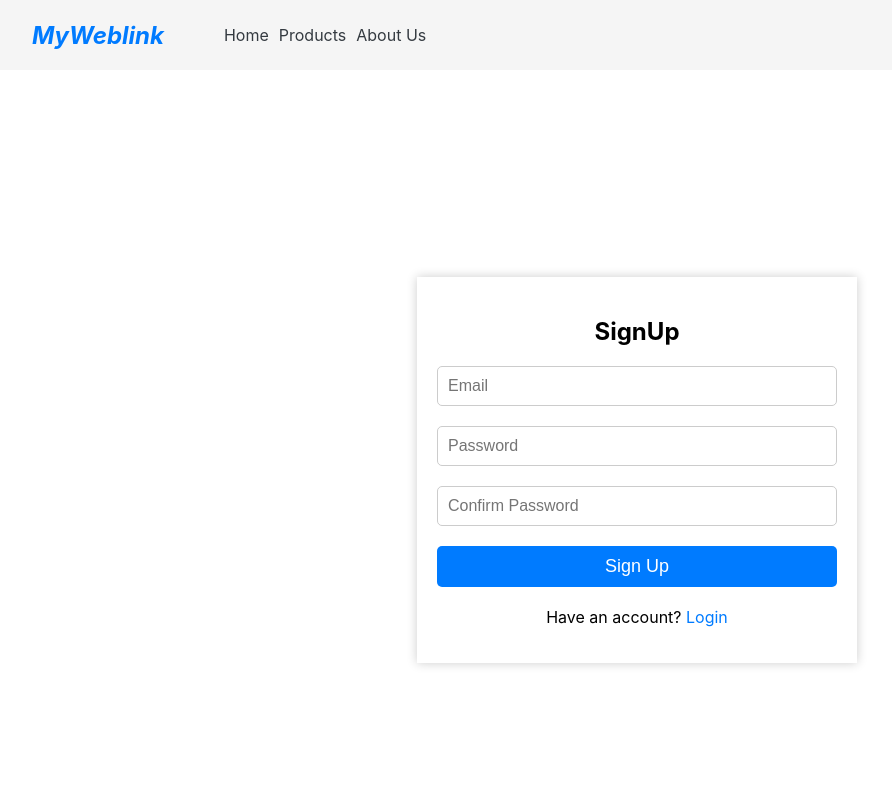
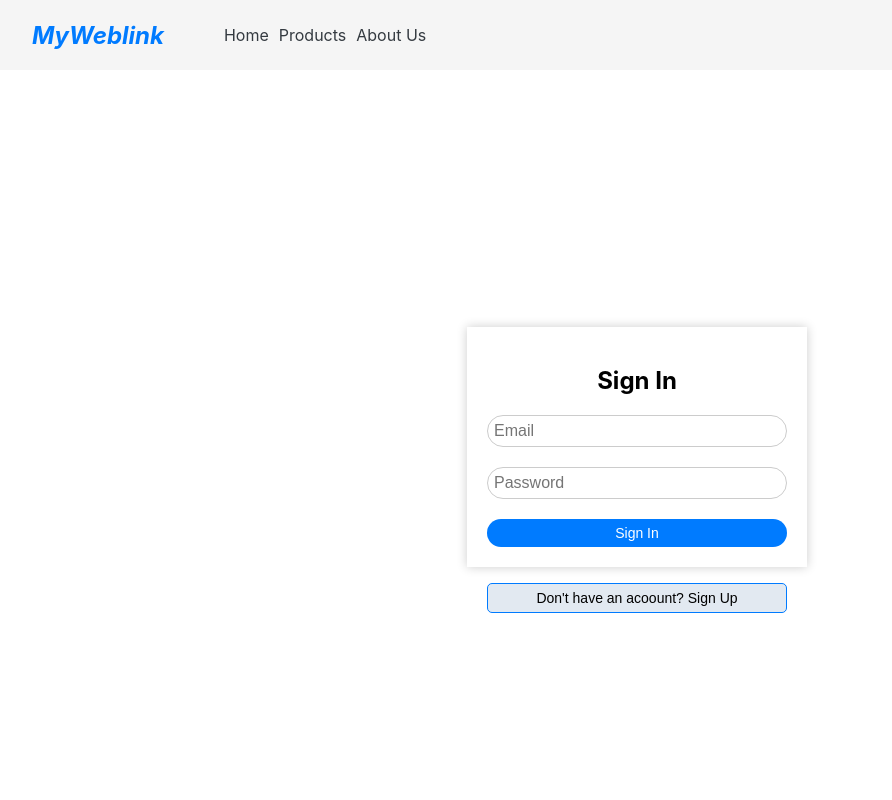
Before and after one commit to Shivarajkumar456/new-expense-tracker, a React (Create React App) app: page /login in a window 1280 px wide. Shown: the top 800 px of the page, without its empty margins (3-895 px from the left). Built offline with nearby package versions, Linux system fonts and the light colour scheme.

Commit message:
Login functionality added using firebase

```diff
--- a/src/App.js
+++ b/src/App.js
@@ -1,12 +1,21 @@
+import { Route, Routes } from 'react-router-dom';
 import Navbar from './Components/Navbar/Navbar';
-import SignUp from './Components/SignUp/SignUp';
+import Home from './pages/Home';
+import About from './pages/AboutUs';
+import SignUpPage from './pages/SignUpPage';
+import { Fragment } from 'react';
 
 function App() {
   return (
-    <div>
+    <Fragment>
       <Navbar />
-      <SignUp />
-    </div>
+      <SignUpPage />
+      <Routes>
+        <Route path="/home" element={<Home/>} />
+        <Route path="/login" element={<SignUpPage/>} />
+        <Route path='/aboutus' element={<About />} />
+      </Routes>
+    </Fragment>
   );
 }
 
--- a/src/Components/Navbar/Navbar.js
+++ b/src/Components/Navbar/Navbar.js
@@ -8,7 +8,7 @@ function Navbar() {
       <div className="navbar-brand">
       <NavLink to="/" className="navbar-heading" style={{color: '#007bff', fontStyle: 'italic'}}><h1>MyWeblink</h1></NavLink>
       <ul className="navbar-list">
-          <li><NavLink to="/" className="navbar-link">Home</NavLink></li>
+          <li><NavLink to="/home" className="navbar-link">Home</NavLink></li>
           <li><NavLink to="/products" className="navbar-link">Products</NavLink></li>
           <li><NavLink to="/aboutus" className="navbar-link">About Us</NavLink></li>
         </ul>
--- a/src/Components/SignUp/SignUp.css
+++ b/src/Components/SignUp/SignUp.css
@@ -1,5 +1,6 @@
 .signup {
     display: flex;
+    flex-direction: column;
     justify-content: center;
     align-items: center;
     height: 100vh;
@@ -14,7 +15,7 @@
   .signup form {
     display: flex;
     flex-direction: column;
-    width: 400px;
+    width: 300px;
     padding: 20px;
     background-color: #fff;
     box-shadow: 0px 0px 10px rgba(0, 0, 0, 0.2);
@@ -26,24 +27,24 @@
   }
 
   .signup input {
-    padding: 10px;
+    padding: 6px;
     font-size: 16px;
     border: 1px solid #ccc;
-    border-radius: 5px;
+    border-radius: 50px;
     margin-bottom: 20px;
   }
 
-  .signup button {
-    padding: 10px;
-    font-size: 18px;
+  .btn-primary {
+    padding: 6px;
+    font-size: 14px;
     background-color: #007bff;
     color: #fff;
     border: none;
-    border-radius: 5px;
+    border-radius: 50px;
     cursor: pointer;
   }
 
-  .signup button:hover {
+  .btn-primary:hover {
     background-color: #0069d9;
   }
 
@@ -60,3 +61,24 @@
   .login-prompt a:hover {
     text-decoration: underline;
   }
+
+  .isLogin{
+    display: flex;
+    justify-content: center;
+    align-items: center;
+  }
+
+  .toggle {
+    margin-top: 1rem;
+    font-size: 14px;
+    width: 300px;
+    padding: 6px;
+    background-color: #e2e9f1;
+    /* box-shadow: 0px 0px 10px rgba(0, 0, 0, 0.2); */
+    border: 1px solid #007bff;
+    border-radius: 5px;
+  }
+
+  .toggle:hover {
+    background-color: #d8dfe7;
+  }
--- a/src/Components/SignUp/SignUp.js
+++ b/src/Components/SignUp/SignUp.js
@@ -1,19 +1,85 @@
-import React from 'react';
+import React, { useRef, useState, Fragment } from 'react';
+import { useNavigate } from 'react-router-dom';
 import './SignUp.css';
 
 function SignUp() {
-  return (
-    <div className="signup">
-      <form>
-      <h2>SignUp</h2>
-        <input type="email" id="email" name="email" placeholder='Email' required />
-        <input type="password" id="password" name="password" placeholder='Password' required />
-        <input type="password" id="confirm-password" name="confirm-password" placeholder='Confirm Password' required />
-        <button type="submit" className="btn-primary">Sign Up</button>
-        <p className="login-prompt">Have an account? <a href="/login">Login</a></p>
-      </form>
-    </div>
-  );
+    const navigate = useNavigate();
+    const emailRef = useRef();
+    const passwordRef = useRef();
+    const confirmPasswordRef = useRef();
+    const [isLogin, setIsLogin] = useState(true);
+
+    const loginHandler = () => {
+        setIsLogin((prevState) => !prevState);
+    }
+
+    const submitHandler = async (event) => {
+        event.preventDefault();
+        const email = emailRef.current.value;
+        const password = passwordRef.current.value;
+        let url;
+        if (isLogin) {
+            url = 'https://identitytoolkit.googleapis.com/v1/accounts:signInWithPassword?key=AIzaSyAGhMOoCkZh2xzJ3X_mtq7XNf2z2AOvrrQ';
+        } else {
+            if (password !== confirmPasswordRef.current.value) {
+                return alert('Password Do Not Match');
+            } else {
+                url = 'https://identitytoolkit.googleapis.com/v1/accounts:signUp?key=AIzaSyAGhMOoCkZh2xzJ3X_mtq7XNf2z2AOvrrQ';
+            }
+        }
+        console.log(email, password)
+        try {
+            const res = await fetch(url,
+                {
+                    method: "POST",
+                    body: JSON.stringify({
+                        email: emailRef.current.value,
+                        password: passwordRef.current.value
+                    }),
+                    headers: {
+                        'Content-Type': 'application/json',
+                    }
+                })
+            if (res.ok) {
+                const data = await res.json();
+                localStorage.setItem('idToken', JSON.stringify(data))
+                setIsLogin(true)
+                emailRef.current.value = "";
+                passwordRef.current.value = "";
+                if (!isLogin) {
+                    confirmPasswordRef.current.value = ""
+                    alert("SignUp Successful")
+                } else {
+                    alert("Login Successful")
+                    navigate("/home")
+                }
+            } else {
+                const data = await res.json();
+                throw data.error
+            }
+        }
+        catch (error) {
+            console.log(error.message)
+        }
+    };
+
+    return (
+        <Fragment>
+        <div className="signup">
+          <form onSubmit={submitHandler}>
+          <h2>{isLogin ? 'Sign In': 'Sign Up'}</h2>
+            <input type="email" id="email" name="email" placeholder='Email' ref={emailRef} required />
+            <input type="password" id
+            ="password" name="password" placeholder='Password' ref={passwordRef} required />
+            {!isLogin && <input type="password" id="confirm-password" name="confirm-password" ref={confirmPasswordRef} placeholder='Confirm Password' required />}
+            <button type="submit" className="btn-primary">{isLogin ? 'Sign In': 'Sign Up'}</button>
+          </form>
+          <div className='isLogin'>
+        <button className="toggle" onClick={loginHandler}>{!isLogin?'Have an account?':`Don't have an acoount? `} {!isLogin ? 'Log In': 'Sign Up'}</button>
+        </div>
+        </div>
+        </Fragment>
+    );
 }
 
 export default SignUp;
--- /dev/null
+++ b/src/pages/AboutUs.js
@@ -0,0 +1,7 @@
+const About = ()=> {
+    return <>
+        <h1>About Us</h1>
+    </>
+}
+
+export default About;
--- /dev/null
+++ b/src/pages/Home.js
@@ -0,0 +1,7 @@
+import { Fragment } from "react"
+
+const Home = () => {
+    return <Fragment><h1>Welcome to Expense Tracker</h1> <hr /></Fragment>
+}
+
+export default Home;
--- /dev/null
+++ b/src/pages/SignUpPage.js
@@ -0,0 +1,7 @@
+import SignUp from "../Components/SignUp/SignUp";
+
+const SignUpPage = ()=> {
+    return <SignUp />
+}
+
+export default SignUpPage;
```
